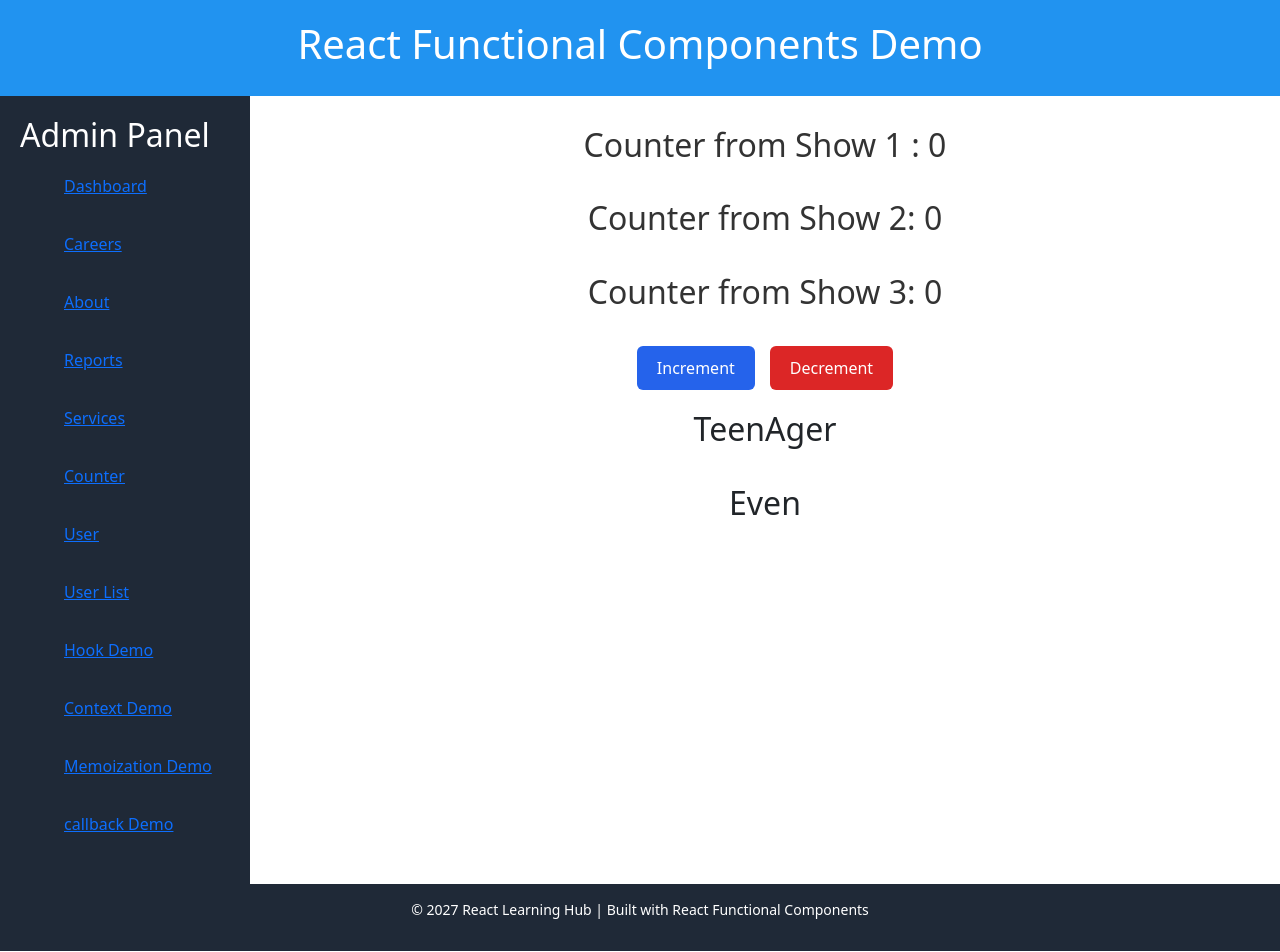
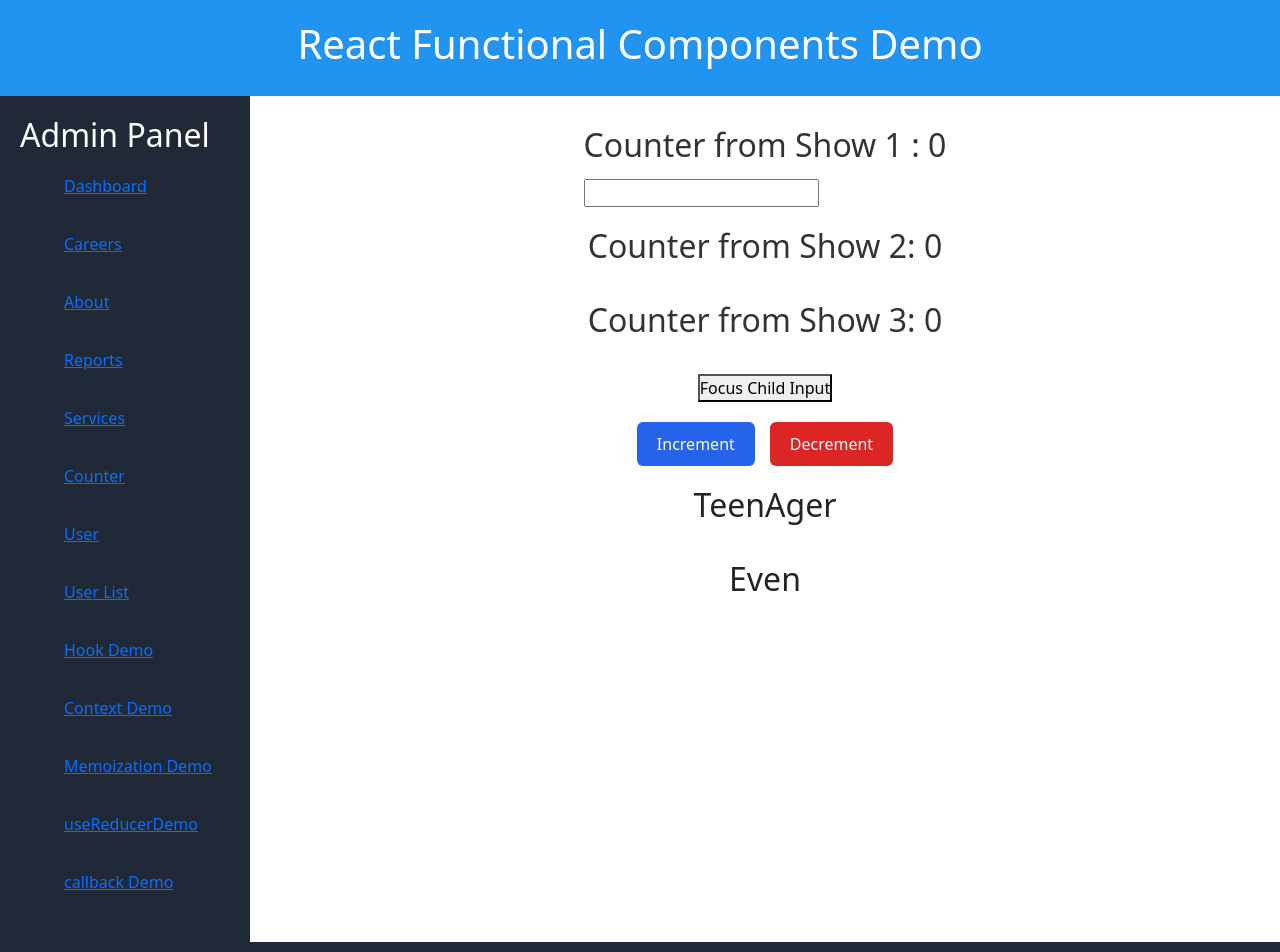
Before and after one commit to vivek84505/golu-react-practice, a React (Create React App) app: page /counter in a window 1280 px wide. Shown: the top 952 px of the page. Built offline with nearby package versions, Linux system fonts and the light colour scheme.

Commit message:
use reducer demo

```diff
--- a/src/App.js
+++ b/src/App.js
@@ -4,8 +4,7 @@ import Content from "./component/Content";
 import Footer from "./component/Footer";
 import Welcome from "./component/Welcome";
 import Dashboard from "./component/pages/Dashboard";
-
-
+import UseReducerDemo from "./component/pages/UseReducerDemo";
 import { headerTitle, sidebarTitle,footerTitle} from "./component/title";
 import { Routes,Route } from "react-router-dom";
 
@@ -61,6 +60,7 @@ function App() {
                <Route path="/contextdemo" element={<ContextDemo/>}/>
                 <Route path="/memoization" element={<Memoization/>}/>
                 <Route path="/callbackdemo" element={<CallbackDemo/>}/>
+                 <Route path="/usereducerdemo" element={<UseReducerDemo/>}/>
 
               <Route path= "*" element={<h1>404 Page Not Found</h1>}/>
               <Route component={NotFound} />
--- a/src/component/Counter.js
+++ b/src/component/Counter.js
@@ -1,4 +1,4 @@
-import { useEffect, useState } from "react";
+import { useEffect, useRef, useState } from "react";
 import CounterShow from "./CounterShow";
 import CounterShowTwo from "./CounterShowTwo";
 import CounterShowThree from "./CounterShowThree";
@@ -11,20 +11,7 @@ function Counter() {
 
   const [mycounter, setCount] = useState(0);
 
-  // useState ==> State variable declaration, initialization method mapping.
-
-  //Hook
-  // Hook is an inbuild function provided by React to achieve a certain task
-  // Each hook has its own method and pattern
-  // Each hook is places as per the usage
-
-  // let mycounter = 777
-
- // Reload => Intitial value set.
-
- // Render => Maintain state value.
-
-
+  const inputRef = useRef()
 
 
 
@@ -43,14 +30,20 @@ function Counter() {
     setCount(mycounter - value);
   };
 
+  const handleClick = () => {
+
+  if (inputRef.current) {
+      inputRef.current.focus();
+    }
+  }
 
 
   return (
     <div className="counter-container">
-      <CounterShow counter={mycounter} />
+      <CounterShow counter={mycounter} ref={inputRef} />
        <CounterShowTwo counter={mycounter} />
         <CounterShowThree counter={mycounter} />
-
+        <button onClick={handleClick}>Focus Child Input</button>
       <CounterAction  incrementCounter={increment} decrementCounter={decrement} />
       {(mycounter >= 18) ? (<h2>Adult</h2>) : (<h2>TeenAger</h2>)}
       { mycounter % 2 === 0 ? (<h2>Even</h2>) : (<h2>Odd</h2>) }
--- a/src/component/CounterShow.js
+++ b/src/component/CounterShow.js
@@ -1,14 +1,11 @@
 import Counter from "./Counter";
-import { useEffect } from "react";
+import { forwardRef, useEffect } from "react";
 
-function CounterShow(props){
+const CounterShow = forwardRef((props,ref) => {
 
    console.log("New updated value received in CounterShow ============>",props.counter)
 
-// Component Mounted => componentDidMount()
-// Component Update => componentDidUpdate()
-  // Component Will Unmount => componentWillUnmount()
-  // if your depdendency array is empty then useEffect will only run once when the component is mounted
+
 
   useEffect(() => {
 
@@ -27,8 +24,10 @@ function CounterShow(props){
         <div>
             <h2 className="counter-value"> Counter from Show 1 : {props.counter}</h2>
 
+            <input type="text" ref={ref} />
+
         </div>
     )
-}
+});
 
 export default CounterShow;
--- a/src/component/Sidebar.js
+++ b/src/component/Sidebar.js
@@ -74,6 +74,13 @@ function Sidebar(props) {
        </li>
 
 
+  <li>
+          <NavLink to="/usereducerdemo">
+            useReducerDemo
+          </NavLink>
+       </li>
+
+
 
 
   <li>
--- a/src/component/pages/CallbackDemo.js
+++ b/src/component/pages/CallbackDemo.js
@@ -1,13 +1,16 @@
-import { useCallback, useState } from "react"
+import { useCallback, useRef, useState } from "react"
 import CallbackChild from "./CallbackChild"
 
 
 
 function CallbackDemo(){
 
+
+      const inputRef = useRef()
+
       const [count,setCount] = useState(0)
 
-      const [name,setName] = useState('vivek')
+      const [name,setName] = useState('')
 
       const changeName = useCallback(() => {
 
@@ -22,6 +25,11 @@ function CallbackDemo(){
       //first iteration  current value ===> vivek     New value ===>Vivek Deshpande
       //second iteration  current value ===> Vivek Deshpande     New value ===>Vivek Deshpande
 
+      const handleClick = () =>{
+        console.log('inputRef =======>',inputRef)
+        // inputRef.current.focus()
+        inputRef.current.innerHTML = 10
+      }
 
 
     return(
@@ -34,6 +42,16 @@ function CallbackDemo(){
             </button>
 
             <CallbackChild name={name} changeName={changeName}/>
+            <br/>
+
+            <input type="text" value={name}  id="name"  className="name"  ref={inputRef}  />
+ <br/>
+
+
+
+            <br/>
+            <br/>
+            <button className="btn btn-primary"  onClick={handleClick}>Focus Input</button>
 
         </div>
     )
--- /dev/null
+++ b/src/component/pages/UseReducerDemo.js
@@ -0,0 +1,66 @@
+
+
+
+
+
+import React, { useReducer } from 'react';
+
+function cartReducer(state, action) {
+
+  switch (action.type) {
+    case 'add':
+      return [...state, action.payload];
+    case 'remove':
+      return state.filter(item => item.id !== action.payload.id);
+    default:
+      return state;
+  }
+}
+
+// function addnumbers(a,b){
+//     return a+b
+// }
+
+// res = addnumbers(10,20)
+
+// action = "What action you want to perform"
+// payload = "request data object"
+
+function UseReducerDemo() {
+  const [cart, dispatch] = useReducer(cartReducer, []);
+
+//   const [mycounter, setCount] = useState(0);
+
+
+  const addItem = (item) => {
+    dispatch({ type: 'add', payload: item });
+  }
+
+  const removeItem = (item) => {
+    dispatch({ type: 'remove', payload: item });
+  }
+
+  const generateRandom = (min, max) => {
+    return Math.floor(Math.random() * (max - min + 1)) + min;
+  };
+
+  const randomVal = generateRandom(1, 100); // Range: 1 to 100
+
+  return (
+    <div>
+      <h2>Shopping Cart</h2>
+      <ul>
+        {cart.map(item => (
+          <li key={item.id}>
+            {item.id} {item.name} - ${item.price}
+            <button onClick={() => removeItem(item)}>Remove</button>
+          </li>
+        ))}
+      </ul>
+      <button onClick={() => addItem({ id: randomVal, name: 'Item 1', price: 9.99 })}>Add Item</button>
+    </div>
+  );
+}
+
+
+export default UseReducerDemo
```
